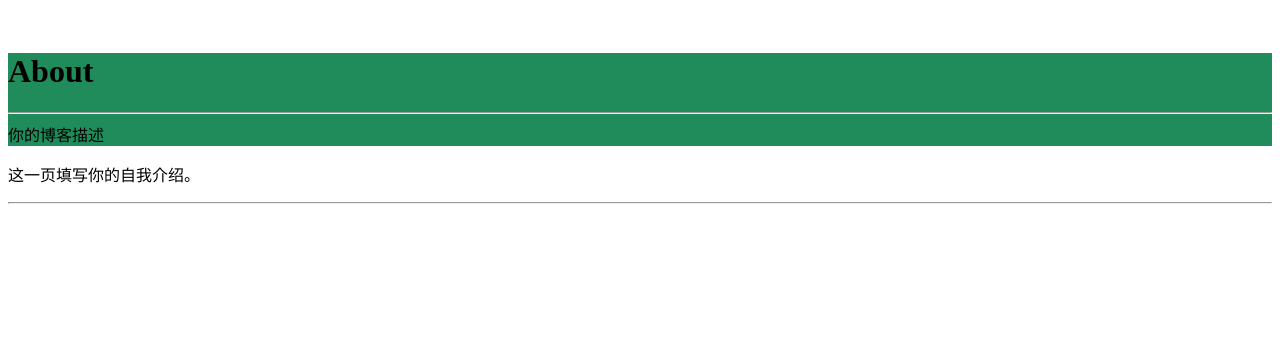
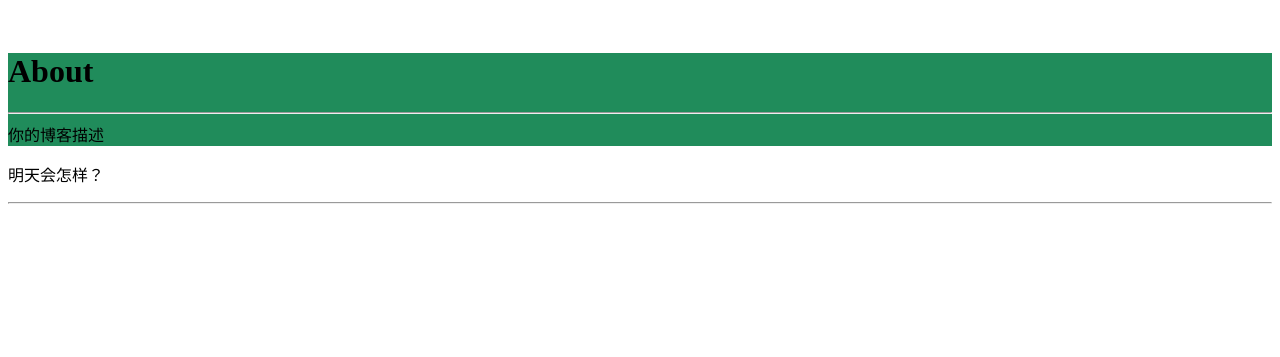
Before and after one commit to CJHdreamore/DreamoreBlog, a Jekyll site: the page built from about.md, in a window 1280 px wide. Shown: the top 357 px of the page. Built offline with Jekyll 4.4.1, drawn with Linux system fonts in a browser that asks for light colours.

Commit message:
second change
再次更改了一下，优化了一些细节，做了一些尝试。

```diff
--- a/_config.yml
+++ b/_config.yml
@@ -3,7 +3,7 @@
 title: Dreamore # 你的博客名字，可以定义修订
 header-img: "img/green.jpg"
 tagline: "cn"
-description: "耗子和香香的Dreamore"  # 一句话描述你的博客
+description: "在这里，开始你们的伟大冒险。"  # 一句话描述你的博客
 baseurl: ""
 url: "http://HaoXiangDreamore"  # 此处填写你的博客地址
 
@@ -45,7 +45,7 @@
     values:
       layout: "post"
       author: "陈小耗" # 你的名字
-      header-img: "img/green.jpg" # We don't want posts without a header image, that whould mean white on white
+      header-img: "img/theme.jpg" # We don't want posts without a header image, that whould mean white on white
 
 # Comments
 comments :
--- a/_layouts/default.html
+++ b/_layouts/default.html
@@ -2,7 +2,7 @@
 	<html>
 	<head>
 	　<meta http-equiv="content-type" content="text/html; charset=utf-8" />
-	　<title>香香和耗子的DreamPlace</title>
+	　<title>香香和耗子的Dreamore</title>
 	</head>
 	<body>
 	　{{content }}
--- a/_layouts/post.html
+++ b/_layouts/post.html
@@ -56,7 +56,7 @@
                 </ul>
 
                 <!-- Duoshuo Share start -->
-                <style>
+                <!--style>
                     .ds-share{
                         text-align: right;
                     }
--- a/about.md
+++ b/about.md
@@ -5,4 +5,4 @@
 header-img: "img/green.jpg"
 ---
 
-这一页填写你的自我介绍。
+明天会怎样？
```
